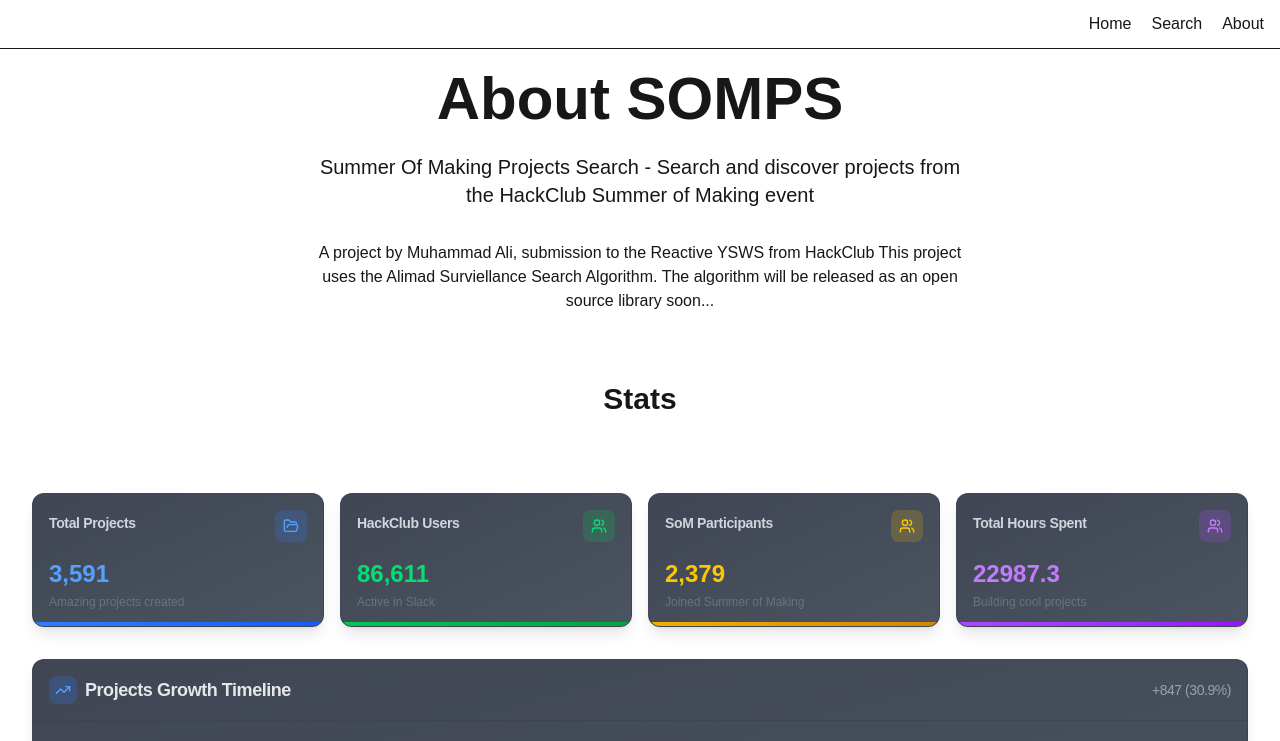
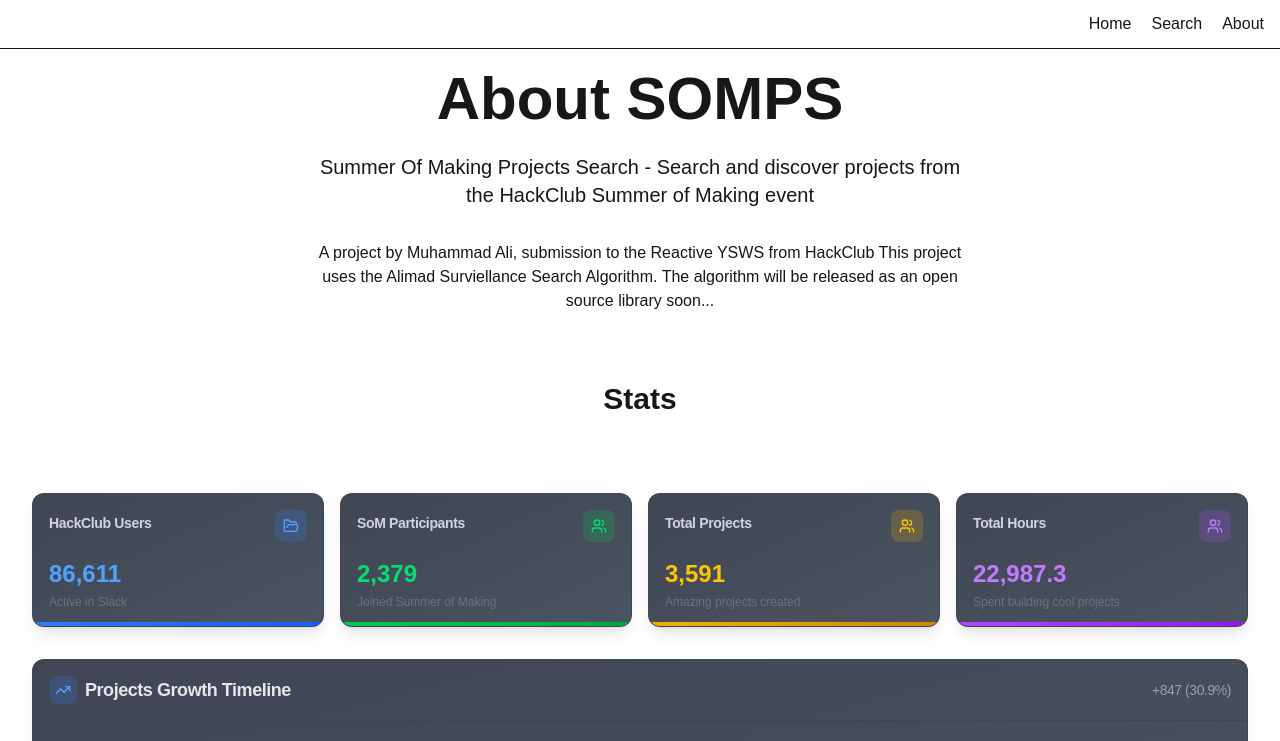
Before and after one commit to Alimadcorp/SOMPS, a Next.js app in the folder frontend/: page /about in a window 1280 px wide. Shown: the top 741 px of the page. Built offline with nearby package versions, Linux system fonts and the light colour scheme.

Commit message:
Aand close this project

```diff
--- a/frontend/components/stats.js
+++ b/frontend/components/stats.js
@@ -1,23 +1,43 @@
-"use client"
+"use client";
 
-import { LineChart, Line, XAxis, YAxis, CartesianGrid, Tooltip, ResponsiveContainer } from "recharts"
-import { TrendingUp, Users, FolderOpen, Trophy, Activity } from "lucide-react"
-import Image from "next/image"
+import {
+  LineChart,
+  Line,
+  XAxis,
+  YAxis,
+  CartesianGrid,
+  Tooltip,
+  ResponsiveContainer,
+} from "recharts";
+import { TrendingUp, Users, FolderOpen, Trophy, Activity } from "lucide-react";
+import Image from "next/image";
 
 function Card({ children, className = "" }) {
-  return <div className={`rounded-xl border shadow-lg backdrop-blur-sm ${className}`}>{children}</div>
+  return (
+    <div
+      className={`rounded-xl border shadow-lg backdrop-blur-sm ${className}`}
+    >
+      {children}
+    </div>
+  );
 }
 
 function CardHeader({ children, className = "" }) {
-  return <div className={`flex flex-col space-y-1.5 ${className}`}>{children}</div>
+  return (
+    <div className={`flex flex-col space-y-1.5 ${className}`}>{children}</div>
+  );
 }
 
 function CardTitle({ children, className = "" }) {
-  return <h3 className={`font-semibold leading-none tracking-tight ${className}`}>{children}</h3>
+  return (
+    <h3 className={`font-semibold leading-none tracking-tight ${className}`}>
+      {children}
+    </h3>
+  );
 }
 
 function CardContent({ children, className = "" }) {
-  return <div className={className}>{children}</div>
+  return <div className={className}>{children}</div>;
 }
 
 export default function StatsDashboard({ stats }) {
@@ -28,88 +48,96 @@
     total_minutes: stats?.total_minutes || 0,
     project_chart: stats?.project_chart || {},
     top10_users: stats?.top10_users || [],
-  }
+  };
 
-  const chartData = Object.entries(safeStats.project_chart).map(([timestamp, count]) => {
+  const chartData = Object.entries(safeStats.project_chart).map(
+    ([timestamp, count]) => {
       try {
-      const date = new Date(timestamp)
+        const date = new Date(timestamp);
         return {
           day: date.toLocaleDateString("en-US", {
             month: "short",
             day: "numeric",
-          hour: "numeric"
+            hour: "numeric",
           }),
           projects: count || 0,
           fullDate: date.toLocaleDateString(),
-      }
+        };
       } catch (error) {
         return {
           day: "Invalid",
           projects: count || 0,
           fullDate: "Invalid Date",
+        };
       }
     }
-  })
+  );
   console.log(chartData);
 
-  const chartValues = Object.values(safeStats.project_chart)
-  const firstValue = chartValues[0] || 0
-  const lastValue = chartValues[chartValues.length - 1] || 0
-  const growth = lastValue - firstValue
-  const growthPercentage = firstValue > 0 ? ((growth / firstValue) * 100).toFixed(1) : "0.0"
+  const chartValues = Object.values(safeStats.project_chart);
+  const firstValue = chartValues[0] || 0;
+  const lastValue = chartValues[chartValues.length - 1] || 0;
+  const growth = lastValue - firstValue;
+  const growthPercentage =
+    firstValue > 0 ? ((growth / firstValue) * 100).toFixed(1) : "0.0";
 
   return (
     <div className="w-full max-w-7xl mx-auto p-4 space-y-6 min-h-screen">
       <div className="text-center mb-8">
-        <div className="inline-flex items-center gap-3 mb-3">
-        </div>
+        <div className="inline-flex items-center gap-3 mb-3"></div>
       </div>
       <div className="grid grid-cols-1 md:grid-cols-4 gap-4 mb-8">
+        <a href="https://alimadcorp.github.io/hackclubusers" target="_blank">
           <Card className="relative overflow-hidden bg-gradient-to-br from-gray-900/80 to-gray-800/80 border-gray-700/50 hover:border-blue-500/50 transition-all duration-300 group">
             <CardHeader className="flex flex-row items-center justify-between space-y-0 p-4">
               <CardTitle className="text-sm font-medium text-gray-300 group-hover:text-blue-300 transition-colors">
-              Total Projects
+                HackClub Users
               </CardTitle>
               <div className="p-2 rounded-lg bg-blue-500/20 group-hover:bg-blue-500/30 transition-colors">
                 <FolderOpen className="h-4 w-4 text-blue-400" />
               </div>
             </CardHeader>
             <CardContent className="px-4 pb-4">
-            <div className="text-2xl font-bold text-blue-400 mb-1">{safeStats.total_projects.toLocaleString()}</div>
-            <p className="text-xs text-gray-500">Amazing projects created</p>
+              <div className="text-2xl font-bold text-blue-400 mb-1">
+                {safeStats.total_users.toLocaleString()}
+              </div>
+              <p className="text-xs text-gray-500">Active in Slack</p>
             </CardContent>
             <div className="absolute bottom-0 left-0 w-full h-1 bg-gradient-to-r from-blue-500 to-blue-600"></div>
           </Card>
-        <a href="https://alimadcorp.github.io/hackclubusers" target="_blank">
+        </a>
         <Card className="relative overflow-hidden bg-gradient-to-br from-gray-900/80 to-gray-800/80 border-gray-700/50 hover:border-green-500/50 transition-all duration-300 group">
           <CardHeader className="flex flex-row items-center justify-between space-y-0 p-4">
             <CardTitle className="text-sm font-medium text-gray-300 group-hover:text-green-300 transition-colors">
-              HackClub Users
+              SoM Participants
             </CardTitle>
             <div className="p-2 rounded-lg bg-green-500/20 group-hover:bg-green-500/30 transition-colors">
               <Users className="h-4 w-4 text-green-400" />
             </div>
           </CardHeader>
           <CardContent className="px-4 pb-4">
-            <div className="text-2xl font-bold text-green-400 mb-1">{safeStats.total_users.toLocaleString()}</div>
-            <p className="text-xs text-gray-500">Active in Slack</p>
+            <div className="text-2xl font-bold text-green-400 mb-1">
+              {safeStats.joined_users.toLocaleString()}
+            </div>
+            <p className="text-xs text-gray-500">Joined Summer of Making</p>
           </CardContent>
           <div className="absolute bottom-0 left-0 w-full h-1 bg-gradient-to-r from-green-500 to-green-600"></div>
         </Card>
-        </a>
 
         <Card className="relative overflow-hidden bg-gradient-to-br from-gray-900/80 to-gray-800/80 border-gray-700/50 hover:border-yellow-500/50 transition-all duration-300 group">
           <CardHeader className="flex flex-row items-center justify-between space-y-0 p-4">
             <CardTitle className="text-sm font-medium text-gray-300 group-hover:text-yellow-300 transition-colors">
-              SoM Participants
+              Total Projects
             </CardTitle>
             <div className="p-2 rounded-lg bg-yellow-500/20 group-hover:bg-yellow-500/30 transition-colors">
               <Users className="h-4 w-4 text-yellow-400" />
             </div>
           </CardHeader>
           <CardContent className="px-4 pb-4">
-            <div className="text-2xl font-bold text-yellow-400 mb-1">{safeStats.joined_users.toLocaleString()}</div>
-            <p className="text-xs text-gray-500">Joined Summer of Making</p>
+            <div className="text-2xl font-bold text-yellow-400 mb-1">
+              {safeStats.total_projects.toLocaleString()}
+            </div>
+            <p className="text-xs text-gray-500">Amazing projects created</p>
           </CardContent>
           <div className="absolute bottom-0 left-0 w-full h-1 bg-gradient-to-r from-yellow-500 to-yellow-600"></div>
         </Card>
@@ -117,15 +145,21 @@
         <Card className="relative overflow-hidden bg-gradient-to-br from-gray-900/80 to-gray-800/80 border-gray-700/50 hover:border-purple-500/50 transition-all duration-300 group">
           <CardHeader className="flex flex-row items-center justify-between space-y-0 p-4">
             <CardTitle className="text-sm font-medium text-gray-300 group-hover:text-purple-300 transition-colors">
-              Total Hours Spent
+              Total Hours
             </CardTitle>
             <div className="p-2 rounded-lg bg-purple-500/20 group-hover:bg-purple-500/30 transition-colors">
               <Users className="h-4 w-4 text-purple-400" />
             </div>
           </CardHeader>
           <CardContent className="px-4 pb-4">
-            <div className="text-2xl font-bold text-purple-400 mb-1">{Math.floor((safeStats.total_minutes / 60) * 10) / 10}</div>
-            <p className="text-xs text-gray-500">Building cool projects</p>
+            <div className="text-2xl font-bold text-purple-400 mb-1">
+              {(
+                Math.floor((safeStats.total_minutes / 60) * 10) / 10
+              ).toLocaleString()}
+            </div>
+            <p className="text-xs text-gray-500">
+              Spent building cool projects
+            </p>
           </CardContent>
           <div className="absolute bottom-0 left-0 w-full h-1 bg-gradient-to-r from-purple-500 to-purple-600"></div>
         </Card>
@@ -147,15 +181,28 @@
         <CardContent className="p-4">
           <div className="h-[220px] w-full">
             <ResponsiveContainer width="100%" height="100%">
-              <LineChart data={chartData} margin={{ top: 10, right: 10, left: 10, bottom: 10 }}>
+              <LineChart
+                data={chartData}
+                margin={{ top: 10, right: 10, left: 10, bottom: 10 }}
+              >
                 <defs>
-                  <linearGradient id="lineGradient" x1="0%" y1="0%" x2="100%" y2="0%">
+                  <linearGradient
+                    id="lineGradient"
+                    x1="0%"
+                    y1="0%"
+                    x2="100%"
+                    y2="0%"
+                  >
                     <stop offset="0%" stopColor="#3B82F6" />
                     <stop offset="50%" stopColor="#8B5CF6" />
                     <stop offset="100%" stopColor="#EC4899" />
                   </linearGradient>
                 </defs>
-                <CartesianGrid strokeDasharray="3 3" stroke="#374151" opacity={0.3} />
+                <CartesianGrid
+                  strokeDasharray="3 3"
+                  stroke="#374151"
+                  opacity={0.3}
+                />
                 <XAxis
                   dataKey="day"
                   tick={{ fontSize: 11, fill: "#9CA3AF" }}
@@ -244,7 +291,9 @@
                     </h3>
                     <div className="flex items-center justify-center gap-1">
                       <FolderOpen className="h-3 w-3 text-gray-500" />
-                      <span className="text-xs text-gray-500">{user.projects || 0} projects</span>
+                      <span className="text-xs text-gray-500">
+                        {user.projects || 0} projects
+                      </span>
                     </div>
                   </div>
                   <div className="w-full bg-gray-800 rounded-full h-1.5 overflow-hidden">
@@ -253,7 +302,9 @@
                       style={{
                         width: `${
                           safeStats.top10_users[0]?.projects > 0
-                            ? ((user.projects || 0) / safeStats.top10_users[0].projects) * 100
+                            ? ((user.projects || 0) /
+                                safeStats.top10_users[0].projects) *
+                              100
                             : 0
                         }%`,
                       }}
@@ -274,5 +325,5 @@
         </div>
       </div>
     </div>
-  )
+  );
 }
```
Also changed, not shown: frontend/components/searchContent.js (+15 -20 lines), 1 other file (tests, documents, lock files or other folders). Lines whose indentation alone changed are shown as unchanged.
